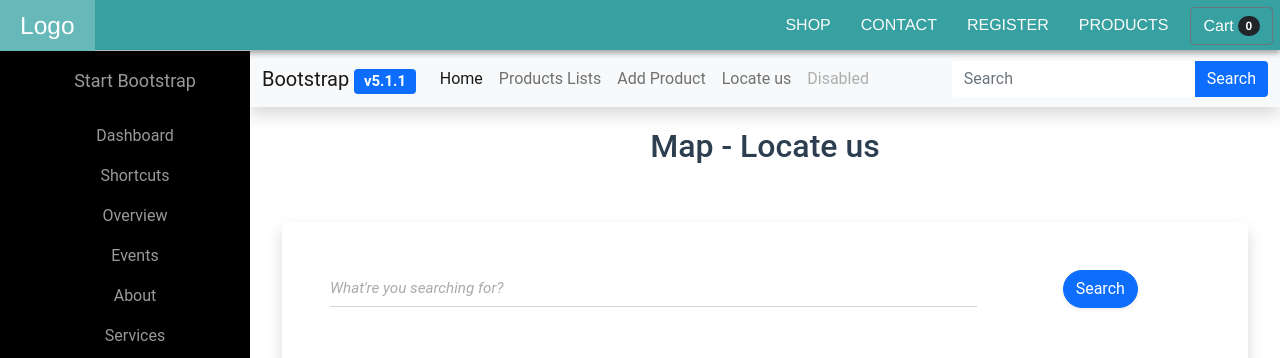
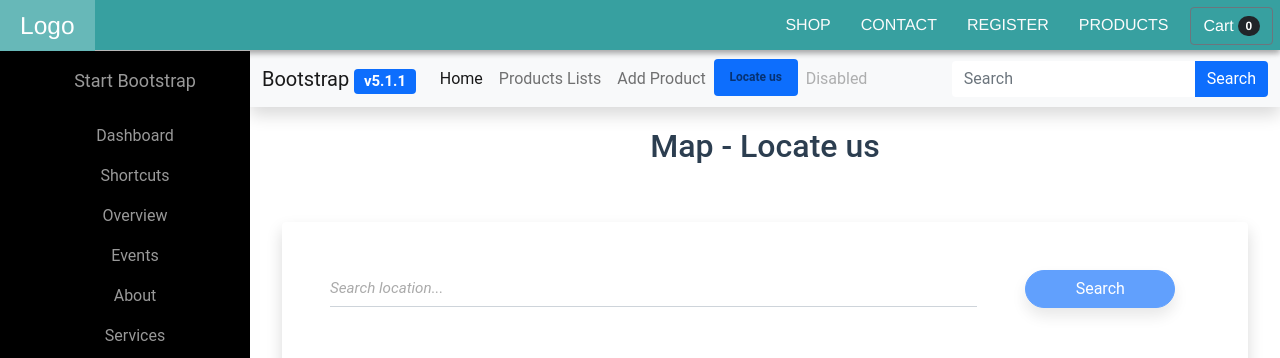
Before and after one commit to ez0bappa/vue-vite-shop-blog-temp, a Vue app: page /locate-us in a window 1280 px wide. Shown: the top 358 px of the page. Built offline with nearby package versions, Linux system fonts and the light colour scheme; no server answers; what vue-toast-notification would draw is missing.

Commit message:
[FEATURES] Added @fawmi/vue-google-maps

```diff
--- a/package.json
+++ b/package.json
@@ -8,6 +8,7 @@
     "preview": "vite preview"
   },
   "dependencies": {
+    "@fawmi/vue-google-maps": "^0.9.51",
     "@fortawesome/fontawesome-svg-core": "^1.3.0",
     "@fortawesome/free-solid-svg-icons": "^6.0.0",
     "@fortawesome/vue-fontawesome": "^3.0.0-5",
--- a/src/components/Home/Products/Maps/Maps.vue
+++ b/src/components/Home/Products/Maps/Maps.vue
@@ -1,7 +1,3 @@
-<script setup lang="ts">
-
-</script>
-
 <template>
     <div class="map">
         <h2>Map - Locate us</h2>
@@ -9,19 +5,17 @@
             <div class="col-lg-12 mx-auto">
                 <h5 class="font-weight-light mb-4 font-italic text-white">Underlined search bars with buttons</h5>
                 <div class="bg-white p-5 rounded shadow mb-3">
-
-                    <!-- Underlined search bars with buttons -->
                     <form>
                         <div class="row mb-4">
                             <div class="form-group col-md-9">
-                            <input id="exampleFormControlInput5" type="email" placeholder="What're you searching for?" class="form-control form-control-underlined">
+                                <input id="searchLocation" type="text" placeholder="Search location..." v-model="location" class="form-control form-control-underlined">
                             </div>
                             <div class="form-group col-md-3">
-                            <button type="submit" class="btn btn-primary rounded-pill btn-block shadow-sm">Search</button>
+                                <button type="submit" :disabled="!isLocationFilled" @click.prevent="submitLocationForm" class="btn btn-primary rounded-pill btn-block shadow w-75">Search</button>
                             </div>
+                            <div>{{ location }}</div>
                         </div>
                     </form>
-                    <!-- End -->
 
                 </div>
 
@@ -34,6 +28,18 @@
         </div>
     </div>
 </template>
+
+<script setup lang="ts">
+    import { computed, ref } from "vue";
+
+    const location = ref('')
+    const isLocationFilled = computed(() => location.value.length > 0)
+
+    function submitLocationForm() {
+        console.log(location.value)
+    }
+
+</script>
 
 <style scoped>
 .form-control::placeholder {
--- a/src/components/Home/Products/Products.vue
+++ b/src/components/Home/Products/Products.vue
@@ -67,8 +67,10 @@ import { onMounted } from "@vue/runtime-core";
                             <li class="nav-item">
                                 <router-link to="/add-product" class="nav-link">Add Product</router-link>
                             </li>
-                            <li class="nav-item">
-                                <router-link to="/locate-us" class="nav-link">Locate us</router-link>
+                            <li class="nav-item ">
+                                <span class="badge bg-primary">
+                                    <router-link to="/locate-us" class="nav-link">Locate us</router-link>
+                                </span>
                             </li>
                             <li class="nav-item">
                             <a class="nav-link disabled" href="#" tabindex="-1" aria-disabled="true">Disabled</a>
```
Also changed, not shown: 2 other files (tests, documents, lock files or other folders).
